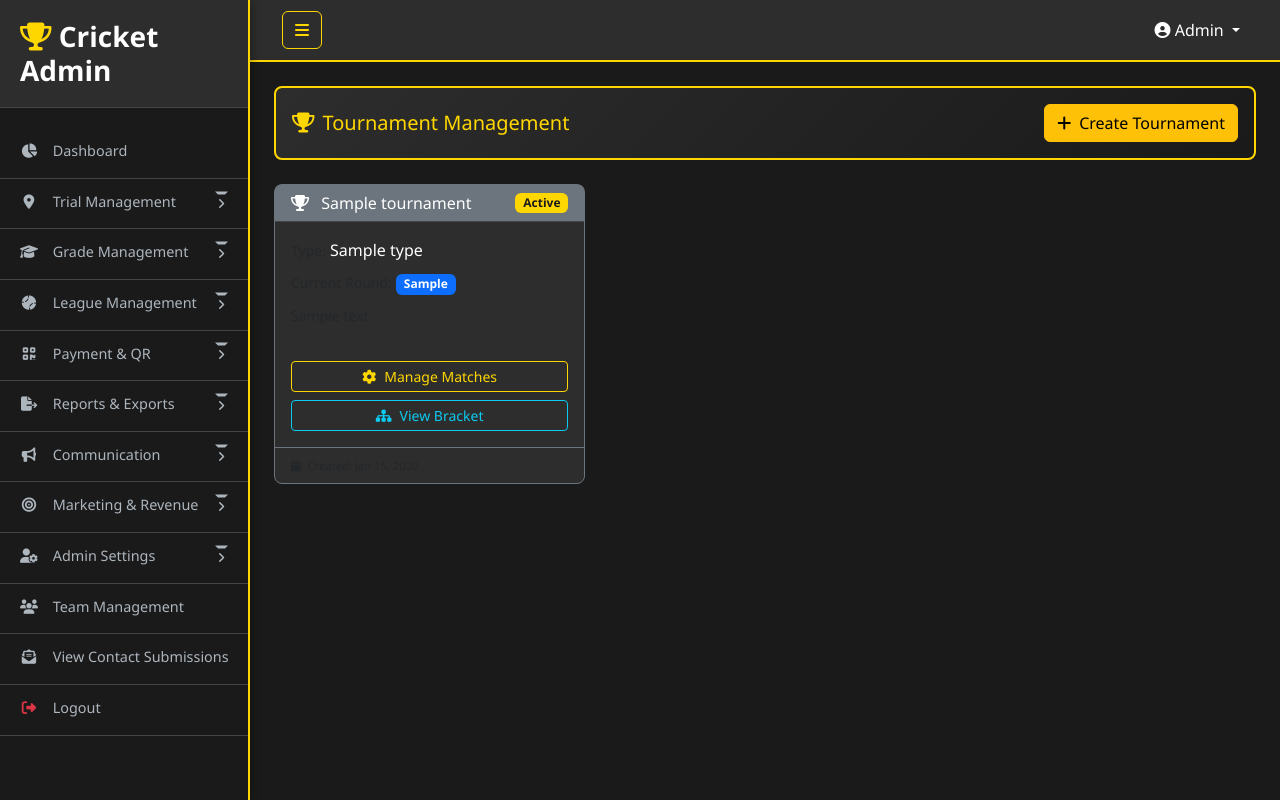
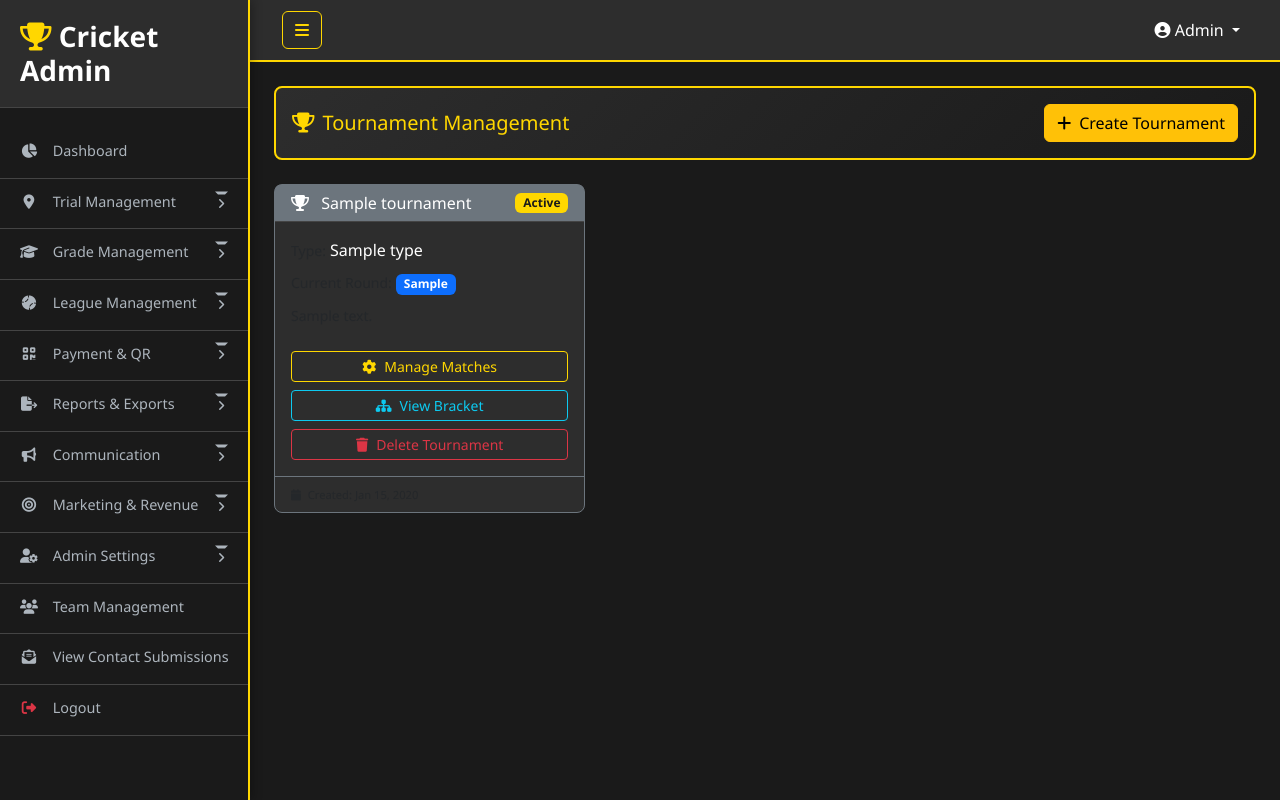
Before and after one commit to webdevshivam/cricket-mangement-2, a CodeIgniter 4 app: the page made by app/Views/admin/tournaments/index.php in a window 1280 px wide. Run offline with PHP 8.4 and a stand-in for CodeIgniter, Linux system fonts and the light colour scheme; the template is opened without the code that fills it: most values are stand-ins (such as "Sample title", 1, 10 or a date in 2020); some libraries are stand-ins or nearby versions.

Commit message:
Assistant checkpoint: Add delete tournament functionality with confirmation
Assistant generated file changes:
- app/Views/admin/tournaments/index.php: Add delete tournament functionality with confirmation, Add JavaScript for delete tournament functionality
- app/Config/Routes.php: Add delete tournament route

---

User prompt:

in Tournament Management
--> give funality of delet tournament, also delte all their inner things

Replit-Commit-Author: Assistant
Replit-Commit-Session-Id: 4eefdef9-c5b7-4baf-912a-e7fb72feb0a5

```diff
--- a/app/Config/Routes.php
+++ b/app/Config/Routes.php
@@ -116,6 +116,7 @@ $routes->group('admin', ['filter' => 'role:admin'], static function ($routes) {
     $routes->post('tournaments/update-match', 'TournamentController::updateMatch');
     $routes->post('tournaments/create-match', 'TournamentController::createMatch');
     $routes->post('tournaments/delete-match', 'TournamentController::deleteMatch');
+    $routes->post('tournaments/delete/(:num)', 'TournamentController::delete/$1');
   // Trial Registration Routes
   $routes->post('trial-registration/update-payment-status', 'TrialRegistrationController::updatePaymentStatus');
   $routes->post('trial-registration/bulk-update-payment-status', 'TrialRegistrationController::bulkUpdatePaymentStatus');
--- a/app/Views/admin/tournaments/index.php
+++ b/app/Views/admin/tournaments/index.php
@@ -95,6 +95,10 @@
                                    class="btn btn-outline-info btn-sm">
                                     <i class="fas fa-sitemap me-2"></i>View Bracket
                                 </a>
+                                <button type="button" class="btn btn-outline-danger btn-sm"
+                                        onclick="deleteTournament(<?= $tournament['id'] ?>, '<?= esc($tournament['name']) ?>')">
+                                    <i class="fas fa-trash me-2"></i>Delete Tournament
+                                </button>
                             </div>
                         </div>
                     </div>
@@ -133,4 +137,48 @@
 }
 </style>
 
+<script>
+function deleteTournament(tournamentId, tournamentName) {
+    if (!confirm(`Are you sure you want to delete the tournament "${tournamentName}"?\n\nThis will also delete all matches associated with this tournament.\n\nThis action cannot be undone.`)) {
+        return;
+    }
+
+    fetch(`<?= base_url('admin/tournaments/delete/') ?>${tournamentId}`, {
+        method: 'POST',
+        headers: {
+            'Content-Type': 'application/json',
+            'X-Requested-With': 'XMLHttpRequest'
+        }
+    })
+    .then(response => response.json())
+    .then(data => {
+        if (data.success) {
+            if (typeof notyf !== 'undefined') {
+                notyf.success(data.message);
+            } else {
+                alert('Success: ' + data.message);
+            }
+            // Reload page after showing message
+            setTimeout(() => {
+                location.reload();
+            }, 1500);
+        } else {
+            if (typeof notyf !== 'undefined') {
+                notyf.error(data.message);
+            } else {
+                alert('Error: ' + data.message);
+            }
+        }
+    })
+    .catch(error => {
+        console.error('Error:', error);
+        if (typeof notyf !== 'undefined') {
+            notyf.error('An error occurred while deleting the tournament. Please try again.');
+        } else {
+            alert('An error occurred while deleting the tournament. Please try again.');
+        }
+    });
+}
+</script>
+
 <?= $this->endSection(); ?>
```
